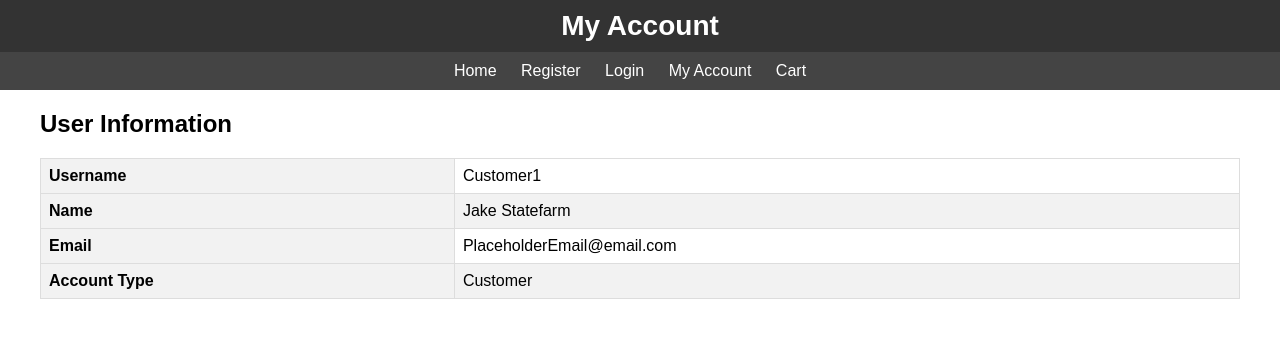
After one commit to O-Will-O/180Final, a Flask app: template Templates/my_account.html in a window 1280 px wide. The commit adds this page. Shown: the top 338 px of the page. Run offline with Flask 3, Linux system fonts and the light colour scheme; the template is opened without the code that fills it, so the values that code supplies are empty; some libraries are stand-ins or nearby versions.

Commit message:
"added my account page placeholder"

```diff
--- /dev/null
+++ b/Templates/my_account.html
@@ -0,0 +1,116 @@
+<!DOCTYPE html>
+<html lang="en">
+<head>
+    <meta charset="UTF-8">
+    <meta name="viewport" content="width=device-width, initial-scale=1.0">
+    <title>My Account</title>
+
+    <!-- placeholder text in HTML; replace with SQL code soon -->
+
+    <style>
+        body {
+            font-family: Arial, sans-serif;
+            margin: 0;
+            padding: 0;
+        }
+        .container {
+            max-width: 1200px;
+            margin: 20px auto;
+            padding: 0 20px;
+        }
+        header {
+            background-color: #333;
+            color: #fff;
+            padding: 10px 0;
+            text-align: center;
+        }
+        header h1 {
+            margin: 0;
+            font-size: 28px;
+        }
+        .navbar {
+            background-color: #444;
+            padding: 10px 0;
+            text-align: center;
+        }
+        .navbar ul {
+            list-style-type: none;
+            margin: 0;
+            padding: 0;
+        }
+        .navbar ul li {
+            display: inline;
+            margin-right: 20px;
+        }
+        .navbar ul li a {
+            color: #fff;
+            text-decoration: none;
+        }
+        .navbar ul li a:hover {
+            text-decoration: underline;
+        }
+        .account-info {
+            margin-top: 20px;
+        }
+        .account-info table {
+            width: 100%;
+            border-collapse: collapse;
+        }
+        .account-info table td, .account-info table th {
+            border: 1px solid #ddd;
+            padding: 8px;
+        }
+        .account-info table th {
+            background-color: #f2f2f2;
+            text-align: left;
+        }
+        .account-info table tr:nth-child(even) {
+            background-color: #f2f2f2;
+        }
+        .account-info table tr:hover {
+            background-color: #ddd;
+        }
+    </style>
+</head>
+<body>
+
+<header>
+    <h1>My Account</h1>
+</header>
+
+<nav class="navbar">
+    <ul>
+        <li><a href="#">Home</a></li>
+        <li><a href="#">Register</a></li>
+        <li><a href="#">Login</a></li>
+        <li><a href="#">My Account</a></li>
+        <li><a href="#">Cart</a></li>
+    </ul>
+</nav>
+
+<div class="container">
+    <div class="account-info">
+        <h2>User Information</h2>
+        <table>
+            <tr>
+                <th>Username</th>
+                <td>Customer1</td>
+            </tr>
+            <tr>
+                <th>Name</th>
+                <td>Jake Statefarm</td>
+            </tr>
+            <tr>
+                <th>Email</th>
+                <td>PlaceholderEmail@email.com</td>
+            </tr>
+            <tr>
+                <th>Account Type</th>
+                <td>Customer</td>
+            </tr>
+        </table>
+    </div>
+</div>
+
+</body>
+</html>
--- a/Templates/product_page.html
+++ b/Templates/product_page.html
@@ -8,7 +8,7 @@
     <meta name="viewport" content="width=device-width, initial-scale=1.0">
     <title>Product Page</title>
 
-    <!-- the code for the products view is placeholder stuff since we won't properly be able to connect stuff via SQL until we finish more pages -->
+<!-- this code is a placeholder for future code, mainly needs replacing for SQL code -->
 
     <style>
         body {
```
